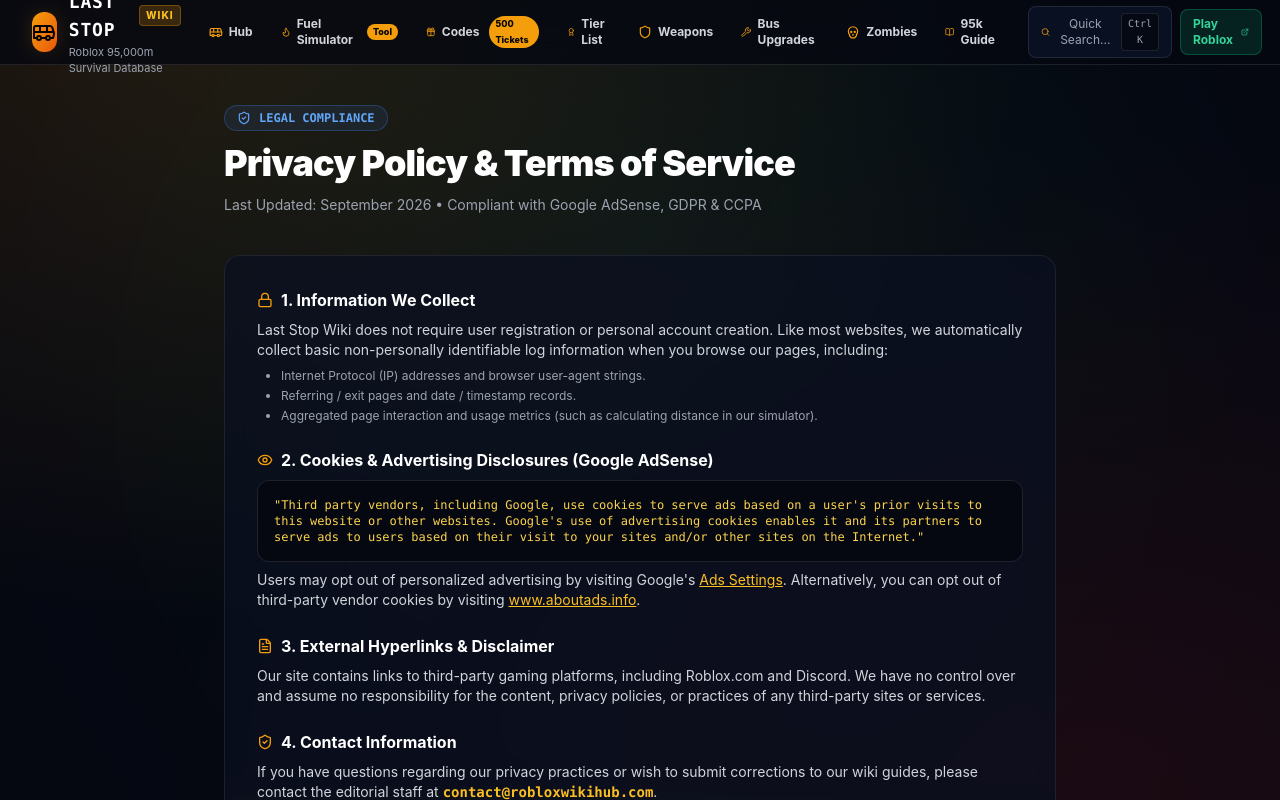
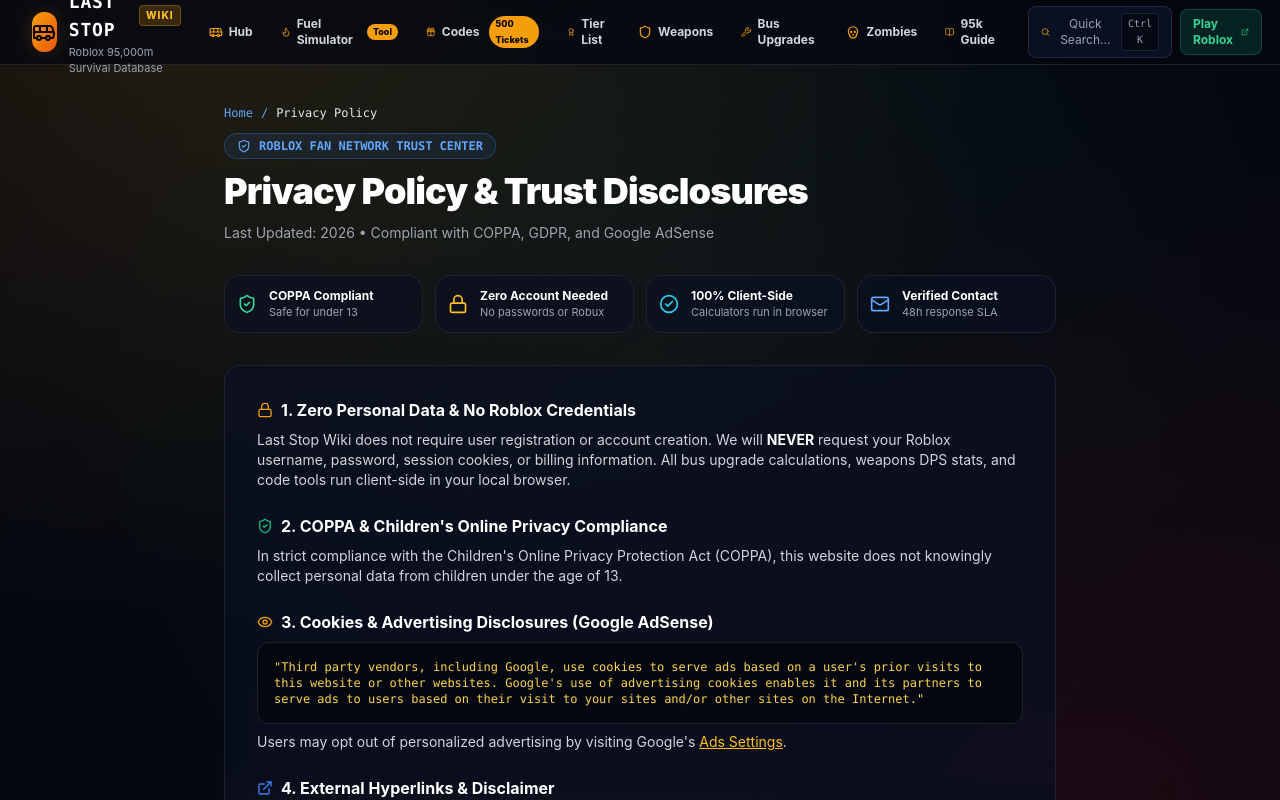
Before and after one commit to lianlele168/last-stop-wiki, a Next.js app: page /privacy-policy in a window 1280 px wide. Shown: the top 800 px of the page. Built offline with nearby package versions, Linux system fonts and the light colour scheme.

Commit message:
fix(legal): overhaul privacy-policy and terms with card UI, COPPA compliance, and robots noindex

```diff
--- a/src/app/privacy-policy/page.tsx
+++ b/src/app/privacy-policy/page.tsx
@@ -1,101 +1,145 @@
 import React from 'react';
+import type { Metadata } from 'next';
 import Link from 'next/link';
-import { ShieldCheck, Lock, Eye, FileText } from 'lucide-react';
+import { ShieldCheck, Lock, Eye, Mail, Scale, ExternalLink, CheckCircle2 } from 'lucide-react';
 
-export const metadata = {
-  title: 'Privacy Policy & Terms of Service',
-  description: 'Privacy policy, cookie usage, Google AdSense disclosures, and terms of service for Last Stop Wiki.',
+export const metadata: Metadata = {
+  title: 'Privacy Policy & Trust Center | Last Stop Wiki',
+  description: 'Privacy policy, COPPA child safety disclosures, and data protection guidelines for Last Stop fans.',
+  robots: {
+    index: false,
+    follow: true,
+  },
+  alternates: {
+    canonical: '/privacy-policy/',
+  },
 };
 
 export default function PrivacyPolicyPage() {
   return (
-    <div className="max-w-4xl mx-auto px-4 sm:px-6 lg:px-8 py-10 space-y-10">
-
-      {/* Header */}
+    <div className="max-w-4xl mx-auto px-4 sm:px-6 lg:px-8 py-10 space-y-8 text-gray-200">
       <div className="space-y-3">
+        <div className="flex flex-wrap items-center gap-2 text-xs text-blue-400 font-mono">
+          <Link href="/" className="hover:text-blue-300">Home</Link>
+          <span>/</span>
+          <span className="text-gray-200">Privacy Policy</span>
+        </div>
         <div className="inline-flex items-center gap-2 px-3 py-1 rounded-full bg-blue-500/10 border border-blue-500/30 text-blue-400 text-xs font-mono font-bold">
-          <ShieldCheck className="w-3.5 h-3.5 text-blue-400" />
-          <span>LEGAL COMPLIANCE</span>
+          <ShieldCheck className="w-3.5 h-3.5" />
+          <span>ROBLOX FAN NETWORK TRUST CENTER</span>
         </div>
         <h1 className="text-3xl sm:text-4xl font-black text-white tracking-tight">
-          Privacy Policy & Terms of Service
+          Privacy Policy &amp; Trust Disclosures
         </h1>
-        <p className="text-gray-400 text-xs sm:text-sm">
-          Last Updated: September 2026 • Compliant with Google AdSense, GDPR & CCPA
+        <p className="text-xs sm:text-sm text-gray-400">
+          Last Updated: 2026 • Compliant with COPPA, GDPR, and Google AdSense
         </p>
       </div>
 
+      <div className="grid gap-3 sm:grid-cols-2 lg:grid-cols-4">
+        <div className="glass-card p-3 flex items-center gap-3 text-xs">
+          <ShieldCheck className="h-5 w-5 shrink-0 text-emerald-400" />
+          <div>
+            <p className="font-bold text-white">COPPA Compliant</p>
+            <p className="text-gray-400 text-[11px]">Safe for under 13</p>
+          </div>
+        </div>
+        <div className="glass-card p-3 flex items-center gap-3 text-xs">
+          <Lock className="h-5 w-5 shrink-0 text-amber-400" />
+          <div>
+            <p className="font-bold text-white">Zero Account Needed</p>
+            <p className="text-gray-400 text-[11px]">No passwords or Robux</p>
+          </div>
+        </div>
+        <div className="glass-card p-3 flex items-center gap-3 text-xs">
+          <CheckCircle2 className="h-5 w-5 shrink-0 text-cyan-400" />
+          <div>
+            <p className="font-bold text-white">100% Client-Side</p>
+            <p className="text-gray-400 text-[11px]">Calculators run in browser</p>
+          </div>
+        </div>
+        <div className="glass-card p-3 flex items-center gap-3 text-xs">
+          <Mail className="h-5 w-5 shrink-0 text-blue-400" />
+          <div>
+            <p className="font-bold text-white">Verified Contact</p>
+            <p className="text-gray-400 text-[11px]">48h response SLA</p>
+          </div>
+        </div>
+      </div>
+
       <div className="glass-card p-6 sm:p-8 space-y-6 text-xs sm:text-sm text-gray-300 leading-relaxed">
+        <section className="space-y-2">
+          <h2 className="text-base font-bold text-white flex items-center gap-2">
+            <Lock className="w-4 h-4 text-amber-500" />
+            <span>1. Zero Personal Data &amp; No Roblox Credentials</span>
+          </h2>
+          <p>
+            Last Stop Wiki does not require user registration or account creation. We will <strong className="text-white">NEVER</strong> request your Roblox username, password, session cookies, or billing information. All bus upgrade calculations, weapons DPS stats, and code tools run client-side in your local browser.
+          </p>
+        </section>
 
         <section className="space-y-2">
           <h2 className="text-base font-bold text-white flex items-center gap-2">
-            <Lock className="w-4 h-4 text-amber-500" />
-            <span>1. Information We Collect</span>
+            <ShieldCheck className="w-4 h-4 text-emerald-500" />
+            <span>2. COPPA &amp; Children&apos;s Online Privacy Compliance</span>
           </h2>
           <p>
-            Last Stop Wiki does not require user registration or personal account creation. Like most websites, we automatically collect basic non-personally identifiable log information when you browse our pages, including:
+            In strict compliance with the Children&apos;s Online Privacy Protection Act (COPPA), this website does not knowingly collect personal data from children under the age of 13.
           </p>
-          <ul className="list-disc pl-6 space-y-1 text-gray-400 text-xs">
-            <li>Internet Protocol (IP) addresses and browser user-agent strings.</li>
-            <li>Referring / exit pages and date / timestamp records.</li>
-            <li>Aggregated page interaction and usage metrics (such as calculating distance in our simulator).</li>
-          </ul>
         </section>
 
         <section className="space-y-2">
           <h2 className="text-base font-bold text-white flex items-center gap-2">
             <Eye className="w-4 h-4 text-amber-500" />
-            <span>2. Cookies & Advertising Disclosures (Google AdSense)</span>
+            <span>3. Cookies &amp; Advertising Disclosures (Google AdSense)</span>
           </h2>
           <p className="bg-wasteland-950 p-4 rounded-xl border border-white/10 text-amber-300 font-mono text-xs">
             &quot;Third party vendors, including Google, use cookies to serve ads based on a user&apos;s prior visits to this website or other websites. Google&apos;s use of advertising cookies enables it and its partners to serve ads to users based on their visit to your sites and/or other sites on the Internet.&quot;
           </p>
           <p>
             Users may opt out of personalized advertising by visiting Google&apos;s{' '}
-            <a
-              href="https://www.google.com/settings/ads"
-              target="_blank"
-              rel="noopener noreferrer"
-              className="text-amber-400 underline hover:text-amber-300"
-            >
+            <a href="https://www.google.com/settings/ads" target="_blank" rel="noopener noreferrer" className="text-amber-400 underline hover:text-amber-300">
               Ads Settings
-            </a>
-            . Alternatively, you can opt out of third-party vendor cookies by visiting{' '}
-            <a
-              href="https://www.aboutads.info"
-              target="_blank"
-              rel="noopener noreferrer"
-              className="text-amber-400 underline hover:text-amber-300"
-            >
-              www.aboutads.info
-            </a>
-            .
+            </a>.
           </p>
         </section>
 
         <section className="space-y-2">
           <h2 className="text-base font-bold text-white flex items-center gap-2">
-            <FileText className="w-4 h-4 text-amber-500" />
-            <span>3. External Hyperlinks & Disclaimer</span>
+            <ExternalLink className="w-4 h-4 text-blue-500" />
+            <span>4. External Hyperlinks &amp; Disclaimer</span>
           </h2>
           <p>
-            Our site contains links to third-party gaming platforms, including Roblox.com and Discord. We have no control over and assume no responsibility for the content, privacy policies, or practices of any third-party sites or services.
+            Our site contains links to third-party gaming platforms, including Roblox.com and Discord. We have no control over and assume no responsibility for the content or privacy policies of any third-party sites or services.
           </p>
         </section>
 
         <section className="space-y-2">
           <h2 className="text-base font-bold text-white flex items-center gap-2">
-            <ShieldCheck className="w-4 h-4 text-amber-500" />
-            <span>4. Contact Information</span>
+            <Scale className="w-4 h-4 text-purple-500" />
+            <span>5. Intellectual Property &amp; Fair Use</span>
           </h2>
           <p>
-            If you have questions regarding our privacy practices or wish to submit corrections to our wiki guides, please contact the editorial staff at{' '}
-            <span className="text-amber-400 font-mono font-bold">contact@robloxwikihub.com</span>.
+            Roblox is a registered trademark of Roblox Corporation. Last Stop, bus models, and zombie assets belong to their respective developers. All content is used under Fair Use for educational purposes.
           </p>
         </section>
 
+        <section className="space-y-2 border-t border-white/10 pt-6">
+          <h2 className="text-base font-bold text-white flex items-center gap-2">
+            <Mail className="w-4 h-4 text-blue-400" />
+            <span>6. Contact Information</span>
+          </h2>
+          <p>
+            If you have questions regarding our privacy practices or wish to submit corrections to our wiki guides, please contact the editorial staff at:
+          </p>
+          <div className="inline-block rounded-xl border border-blue-500/30 bg-blue-950/40 p-3 font-mono text-sm font-bold text-blue-300">
+            contact@robloxwikihub.com
+          </div>
+          <p className="text-xs text-gray-400 font-mono">
+            Inquiries are acknowledged and resolved within 48 business hours.
+          </p>
+        </section>
       </div>
-
     </div>
   );
 }
--- a/src/app/sitemap.ts
+++ b/src/app/sitemap.ts
@@ -14,8 +14,7 @@ export default function sitemap(): MetadataRoute.Sitemap {
     { path: '/zombies-bestiary/', priority: 0.8, changeFrequency: 'weekly' as const },
     { path: '/beginner-guide/', priority: 0.8, changeFrequency: 'monthly' as const },
     { path: '/about/', priority: 0.4, changeFrequency: 'monthly' as const },
-    { path: '/privacy-policy/', priority: 0.3, changeFrequency: 'yearly' as const },
-  ];
+    ];
 
   return routes.map((route) => ({
     url: `${BASE_URL}${route.path}`,
--- /dev/null
+++ b/src/app/terms/page.tsx
@@ -0,0 +1,108 @@
+import React from 'react';
+import type { Metadata } from 'next';
+import Link from 'next/link';
+import { FileText, ShieldAlert, CheckCircle2, Scale, Mail, Gamepad2 } from 'lucide-react';
+
+export const metadata: Metadata = {
+  title: 'Terms of Use & Community Guidelines | Last Stop Wiki',
+  description: 'Terms of use, gameplay accuracy disclaimers, and fair use guidelines for Last Stop fans.',
+  robots: {
+    index: false,
+    follow: true,
+  },
+  alternates: {
+    canonical: '/terms/',
+  },
+};
+
+export default function TermsPage() {
+  return (
+    <div className="max-w-4xl mx-auto px-4 sm:px-6 lg:px-8 py-10 space-y-8 text-gray-200">
+      <div className="space-y-3">
+        <div className="flex flex-wrap items-center gap-2 text-xs text-blue-400 font-mono">
+          <Link href="/" className="hover:text-blue-300">Home</Link>
+          <span>/</span>
+          <span className="text-gray-200">Terms of Use</span>
+        </div>
+        <div className="inline-flex items-center gap-2 px-3 py-1 rounded-full bg-blue-500/10 border border-blue-500/30 text-blue-400 text-xs font-mono font-bold">
+          <FileText className="w-3.5 h-3.5" />
+          <span>COMMUNITY &amp; LEGAL TERMS</span>
+        </div>
+        <h1 className="text-3xl sm:text-4xl font-black text-white tracking-tight">
+          Terms of Use &amp; Service Guidelines
+        </h1>
+        <p className="text-xs sm:text-sm text-gray-400">
+          Last Updated: 2026 • Unofficial strategy companion for Last Stop on Roblox
+        </p>
+      </div>
+
+      <div className="glass-card p-6 sm:p-8 space-y-6 text-xs sm:text-sm text-gray-300 leading-relaxed">
+        <section className="space-y-2">
+          <h2 className="text-base font-bold text-white flex items-center gap-2">
+            <Gamepad2 className="w-4 h-4 text-emerald-400" />
+            <span>1. Unofficial Fan Companion</span>
+          </h2>
+          <p>
+            Last Stop Wiki is an independent community resource. We are not affiliated with, sponsored by, or endorsed by Roblox Corporation or official developers.
+          </p>
+        </section>
+
+        <section className="space-y-2">
+          <h2 className="text-base font-bold text-white flex items-center gap-2">
+            <CheckCircle2 className="w-4 h-4 text-cyan-400" />
+            <span>2. Live Patch Volatility &amp; Accuracy Disclaimer</span>
+          </h2>
+          <p>
+            Bus armor upgrades, weapon DPS, scrap costs, zombie threat levels, and redeem codes change frequently. All guides and calculator predictions are provided &quot;as is&quot;. Always verify current game mechanics inside the Roblox experience.
+          </p>
+        </section>
+
+        <section className="space-y-2">
+          <h2 className="text-base font-bold text-white flex items-center gap-2">
+            <ShieldAlert className="w-4 h-4 text-amber-400" />
+            <span>3. Anti-Phishing &amp; Account Security Pledge</span>
+          </h2>
+          <p>
+            We will <strong className="text-white">never</strong> ask for your Roblox credentials, passwords, or Robux. Never share account credentials with third-party fan sites. Redeem codes exclusively inside the official Roblox game.
+          </p>
+        </section>
+
+        <section className="space-y-2">
+          <h2 className="text-base font-bold text-white flex items-center gap-2">
+            <FileText className="w-4 h-4 text-blue-400" />
+            <span>4. Acceptable Community Use</span>
+          </h2>
+          <p>
+            Visitors are welcome to freely access and share our calculators and guides. You agree not to engage in malicious attacks, automated scraping, or misrepresenting this fan site as official game documentation.
+          </p>
+        </section>
+
+        <section className="space-y-2">
+          <h2 className="text-base font-bold text-white flex items-center gap-2">
+            <Scale className="w-4 h-4 text-purple-400" />
+            <span>5. Intellectual Property &amp; Fair Use</span>
+          </h2>
+          <p>
+            Roblox is a registered trademark of Roblox Corporation. Last Stop and related assets belong to their respective developers. All media and text are used under Fair Use principles for educational commentary.
+          </p>
+        </section>
+
+        <section className="space-y-2 border-t border-white/10 pt-6">
+          <h2 className="text-base font-bold text-white flex items-center gap-2">
+            <Mail className="w-4 h-4 text-blue-400" />
+            <span>6. DMCA &amp; Contact Inquiries</span>
+          </h2>
+          <p>
+            For rights holders, content attribution, or takedown requests, contact our editorial team directly at:
+          </p>
+          <div className="inline-block rounded-xl border border-blue-500/30 bg-blue-950/40 p-3 font-mono text-sm font-bold text-blue-300">
+            contact@robloxwikihub.com
+          </div>
+          <p className="text-xs text-gray-400 font-mono">
+            We respond promptly within 48 business hours.
+          </p>
+        </section>
+      </div>
+    </div>
+  );
+}
```
